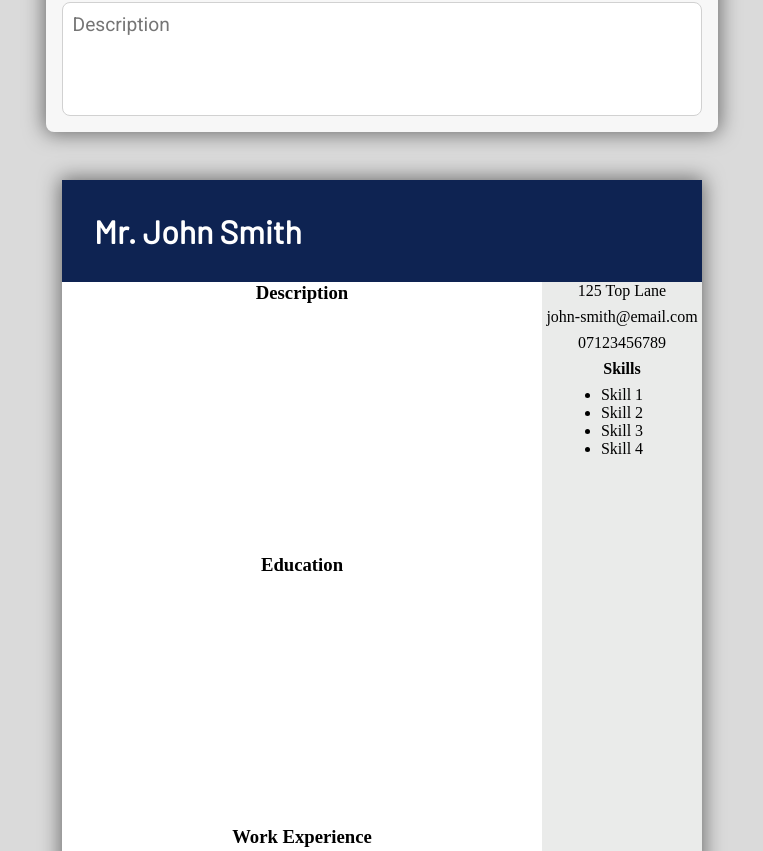
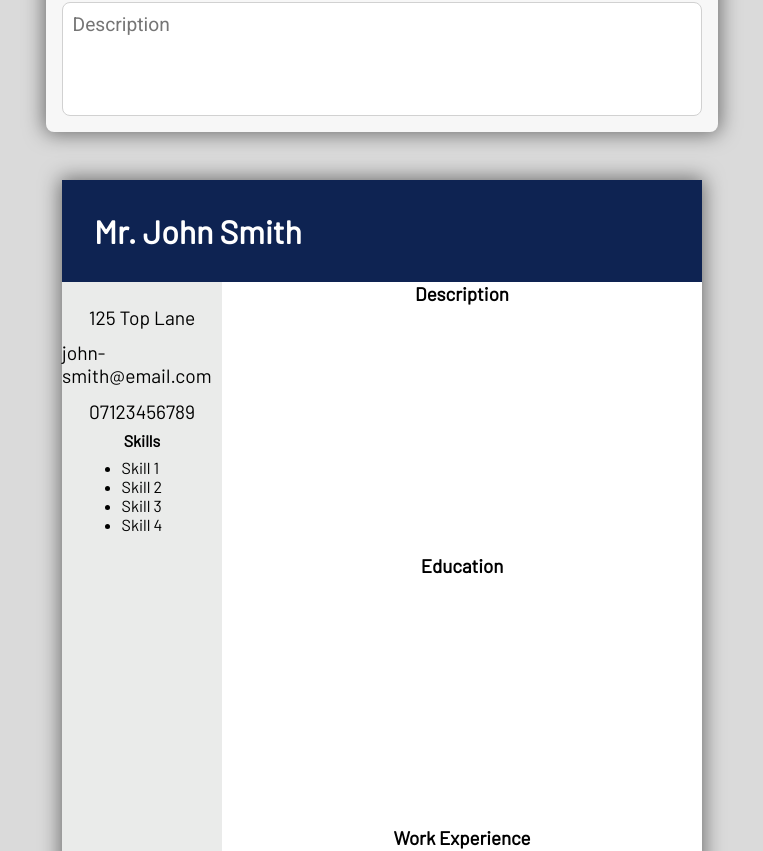
Before and after one commit to brajpatel/cv-project, a React (Create React App) app: page / in a window 1280 px wide. Shown: the part 535-1386 px from the top of the page, without its empty margins (258-1021 px from the left). Built offline with nearby package versions, Linux system fonts and the light colour scheme.

Commit message:
Add personal details event handlers

```diff
--- a/src/components/Editor.js
+++ b/src/components/Editor.js
@@ -25,42 +25,32 @@ class Editor extends React.Component {
     }
 
     handleTitle(e) {
-        this.setState({
-            title: e.target.value
-        })
+        this.setState({ title: e.target.value })
     }
 
     handleForename(e) {
-        this.setState({
-            forename: e.target.value
-        })
+        this.setState({ forename: e.target.value })
     }
 
     handleSurname(e) {
-        this.setState({
-            surname: e.target.value
-        })
+        this.setState({ surname: e.target.value })
     }
 
     handleAddress(e) {
-        this.setState({
-            address: e.target.value
-        })
+        this.setState({ address: e.target.value })
     }
 
     handleEmail(e) {
-        this.setState({
-            email: e.target.value
-        })
+        this.setState({ email: e.target.value })
     }
 
     handlePhone(e) {
-        this.setState({
-            phone: e.target.value
-        })
+        this.setState({ phone: e.target.value })
     }
 
     render() {
+        const { title, forename, surname, address, email, phone } = this.state;
+
         return (
             <div>
                 <div className="cv-editor">
@@ -74,12 +64,12 @@ class Editor extends React.Component {
                     />
                 </div>
                 <Preview
-                    title={this.state.title}
-                    forename={this.state.forename}
-                    surname={this.state.surname}
-                    address={this.state.address}
-                    email={this.state.email}
-                    phone={this.state.phone}
+                    title={title}
+                    forename={forename}
+                    surname={surname}
+                    address={address}
+                    email={email}
+                    phone={phone}
                 />
             </div>
         )
--- a/src/components/preview components/Aside.js
+++ b/src/components/preview components/Aside.js
@@ -6,9 +6,11 @@ class Aside extends React.Component {
 
         return(
             <div className="preview-aside">
-                <p>{address}</p>
-                <p>{email}</p>
-                <p>{phone}</p>
+                <div className="personal-details">
+                    <p>{address}</p>
+                    <p>{email}</p>
+                    <p>{phone}</p>
+                </div>
                 <h4>Skills</h4>
                 <ul>
                     <li>Skill 1</li>
--- a/src/styles/preview.css
+++ b/src/styles/preview.css
@@ -5,7 +5,8 @@
     border-radius: 2px;
     box-shadow: 0 0 20px 2px rgba(0, 0, 0, 0.5);
     display: grid;
-    grid-template: 1fr 8fr / 3fr 1fr;
+    grid-template: 1fr 8fr / 1fr 3fr;
+    font-family: 'Barlow', sans-serif;
 }
 
 .preview-header {
@@ -16,7 +17,6 @@
     align-items: flex-end;
     gap: 1rem;
     color: white;
-    font-family: 'Barlow', sans-serif;
 }
 
 .preview-header p {
@@ -29,15 +29,27 @@
 
 .preview-aside {
     background: #eaebea;
-    grid-area: 2 / 2 / 3 / 3;
+    grid-area: 2 / 1 / 3 / 2;
     display: flex;
     flex-direction: column;
     align-items: center;
     gap: 0.5rem;
+    padding: 1.5rem 0;
 }
 
+.personal-details {
+    display: flex;
+    flex-direction: column;
+    gap: 0.8rem;
+    font-size: 1.2rem;
+    width: 100%;
+    align-items: center;
+}
+
+
+
 .preview-main {
-    grid-area: 2 / 1 / 3 / 2;
+    grid-area: 2 / 2 / 3 / 3;
     display: grid;
     grid-template-rows: repeat(3, 1fr);
     justify-items: center;
```
